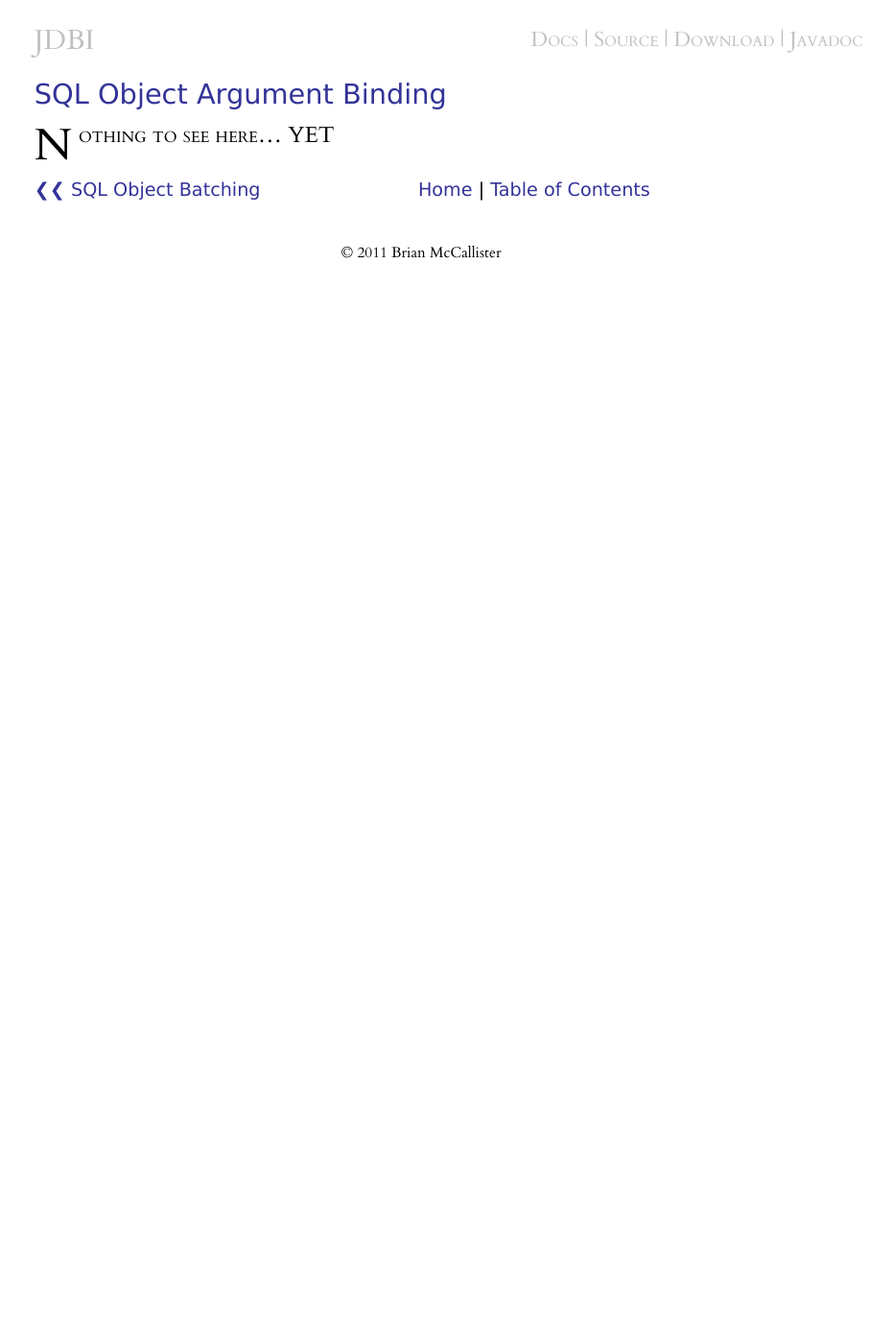
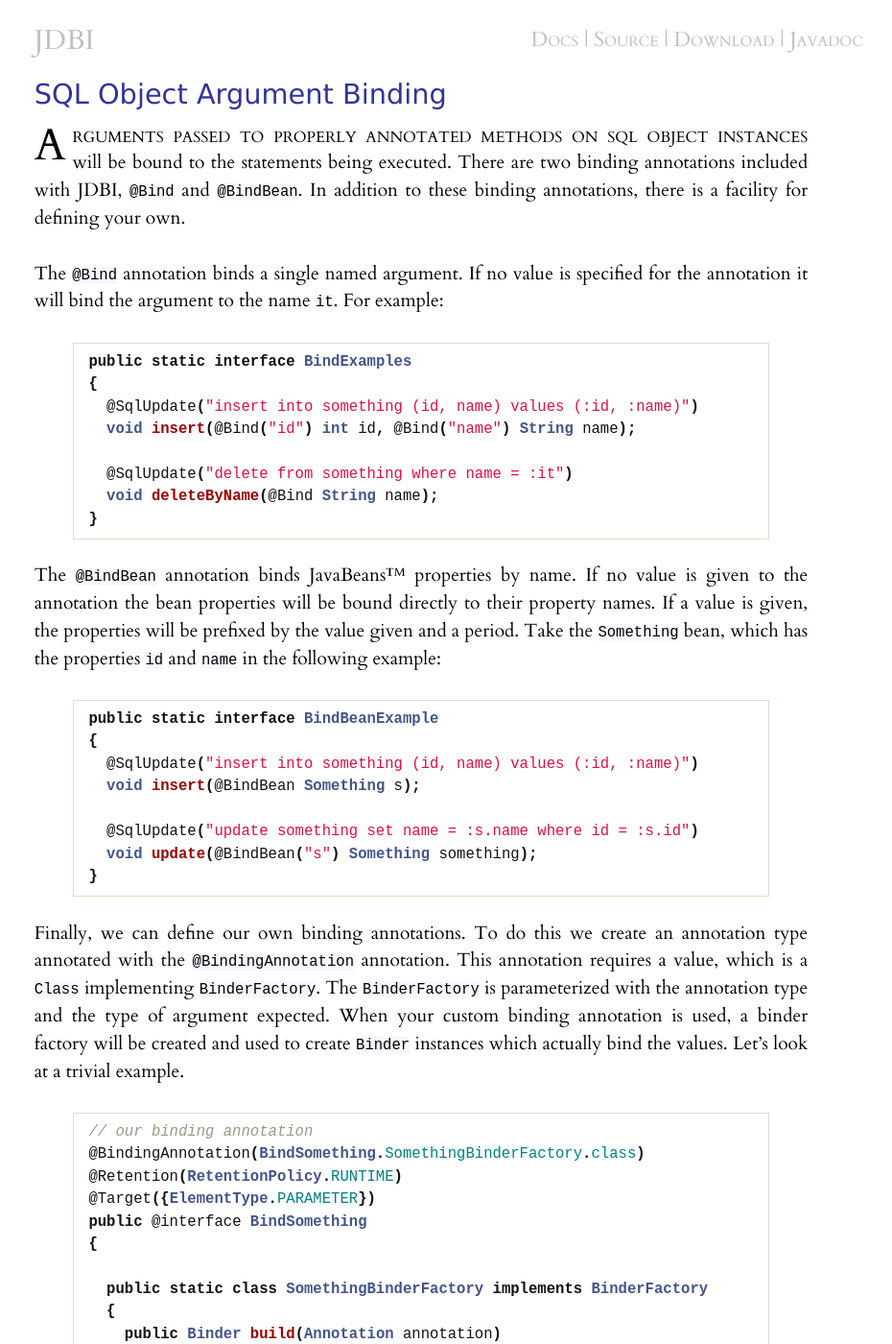
Before and after one commit to jdbi/jdbi-docs, a Jekyll site: the page built from _posts/0500-10-15-sql_object_api_argument_binding.md, in a window 1280 px wide and 1400 px high. Shown: the whole window at 96% size, without its empty margins (201-1131 px from the left). Built offline with Jekyll 4.4.1, drawn with Linux system fonts in a browser that asks for light colours; some of the changed text lies outside the part shown.

Commit message:
binding annotation docu

```diff
--- a/_posts/0500-10-15-sql_object_api_argument_binding.md
+++ b/_posts/0500-10-15-sql_object_api_argument_binding.md
@@ -3,4 +3,61 @@ layout: post
 title: SQL Object Argument Binding
 ---
 
-Nothing to see here... YET
+Arguments passed to properly annotated methods on sql object instances will be bound to the statements being executed. There are two binding annotations included with JDBI, <code>@Bind</code> and <code>@BindBean</code>. In addition to these binding annotations, there is a facility for defining your own.
+
+The <code>@Bind</code> annotation binds a single named argument. If no value is specified for the annotation it will bind the argument to the name <code>it</code>. For example:
+
+{% highlight java %}
+public static interface BindExamples
+{
+  @SqlUpdate("insert into something (id, name) values (:id, :name)")
+  void insert(@Bind("id") int id, @Bind("name") String name);
+
+  @SqlUpdate("delete from something where name = :it")
+  void deleteByName(@Bind String name);
+}
+{% endhighlight %}
+
+The <code>@BindBean</code> annotation binds JavaBeans&trade; properties by name. If no value is given to the annotation the bean properties will be bound directly to their property names. If a value is given, the properties will be prefixed by the value given and a period. Take the <code>Something</code> bean, which has the properties <code>id</code> and <code>name</code> in the following example:
+
+{% highlight java %}
+public static interface BindBeanExample
+{
+  @SqlUpdate("insert into something (id, name) values (:id, :name)")
+  void insert(@BindBean Something s);
+
+  @SqlUpdate("update something set name = :s.name where id = :s.id")
+  void update(@BindBean("s") Something something);
+}
+{% endhighlight %}
+
+Finally, we can define our own binding annotations. To do this we create an annotation type annotated with the <code>@BindingAnnotation</code> annotation. This annotation requires a value, which is a <code>Class</code> implementing <code>BinderFactory</code>. The <code>BinderFactory</code> is parameterized with the annotation type and the type of argument expected. When your custom binding annotation is used, a binder factory will be created and used to create <code>Binder</code> instances which actually bind the values. Let's look at a trivial example.
+
+{% highlight java %}
+// our binding annotation
+@BindingAnnotation(BindSomething.SomethingBinderFactory.class)
+@Retention(RetentionPolicy.RUNTIME)
+@Target({ElementType.PARAMETER})
+public @interface BindSomething
+{
+
+  public static class SomethingBinderFactory implements BinderFactory
+  {
+    public Binder build(Annotation annotation)
+    {
+      return new Binder<BindSomething, Something>()
+      {
+        public void bind(SQLStatement q, BindSomething bind, Something arg)
+        {
+          q.bind("ident", arg.getId());
+          q.bind("nom", arg.getName());
+        }
+      };
+    }
+  }
+}
+{% endhighlight %}
+
+This binding annotation, <code>@BindSomething</code> is used to bind the properties of a something instance to the names <code>ident</code> and <code>nom</code>. The binding annotation is declared to be a binding annotation, using the static inner class <code>SomethingBinderFactory</code>. It is also declared to only apply to methods, and that it should be retained at runtime (the <code>@Retention(RetentionPolicy.RUNTIME)</code> annotation is really important, don't forget it).
+
+The <code>SomethingBinderFactory</code> produces a <code>Binder</code> instance which will receive the sql statement, the annotation which lead to it being used, and the argument which it is to bind. In this case it binds values statically, but you could have any values on the annotation you like to influence how it is bound.
```
